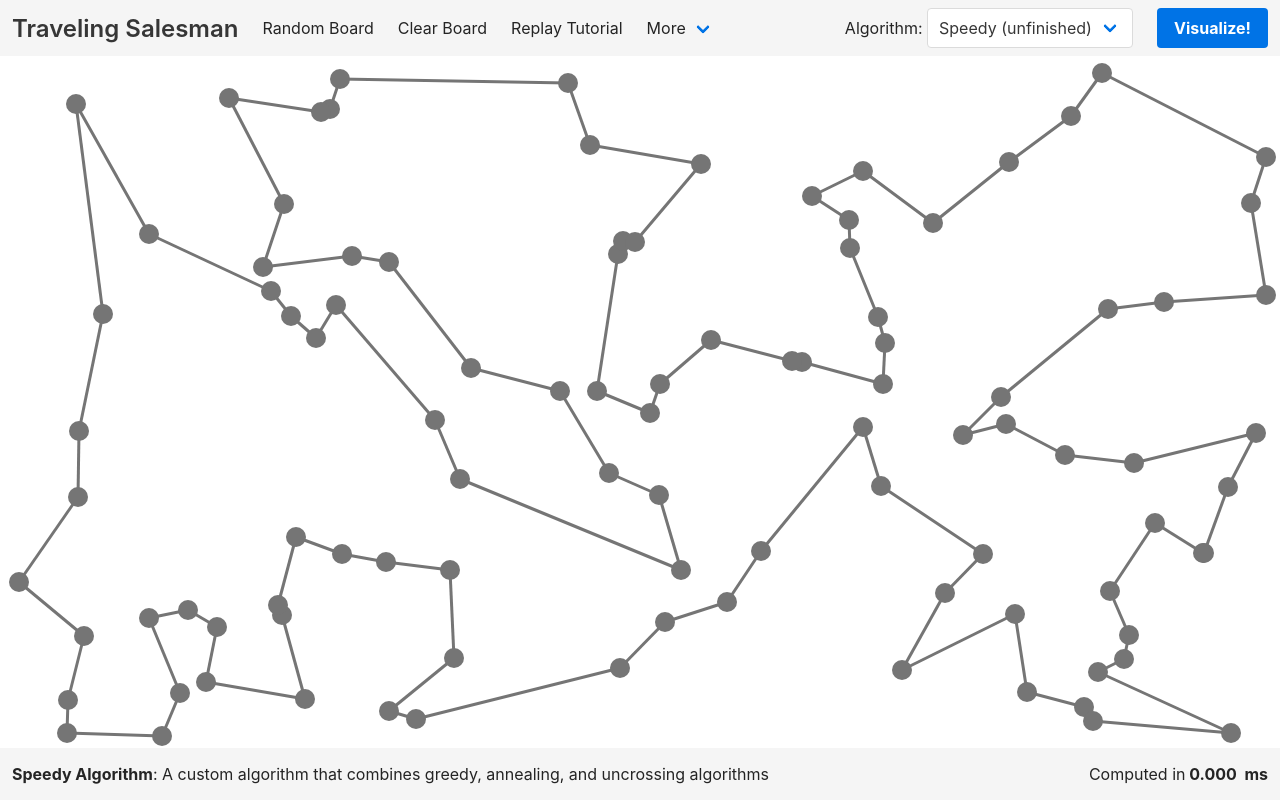
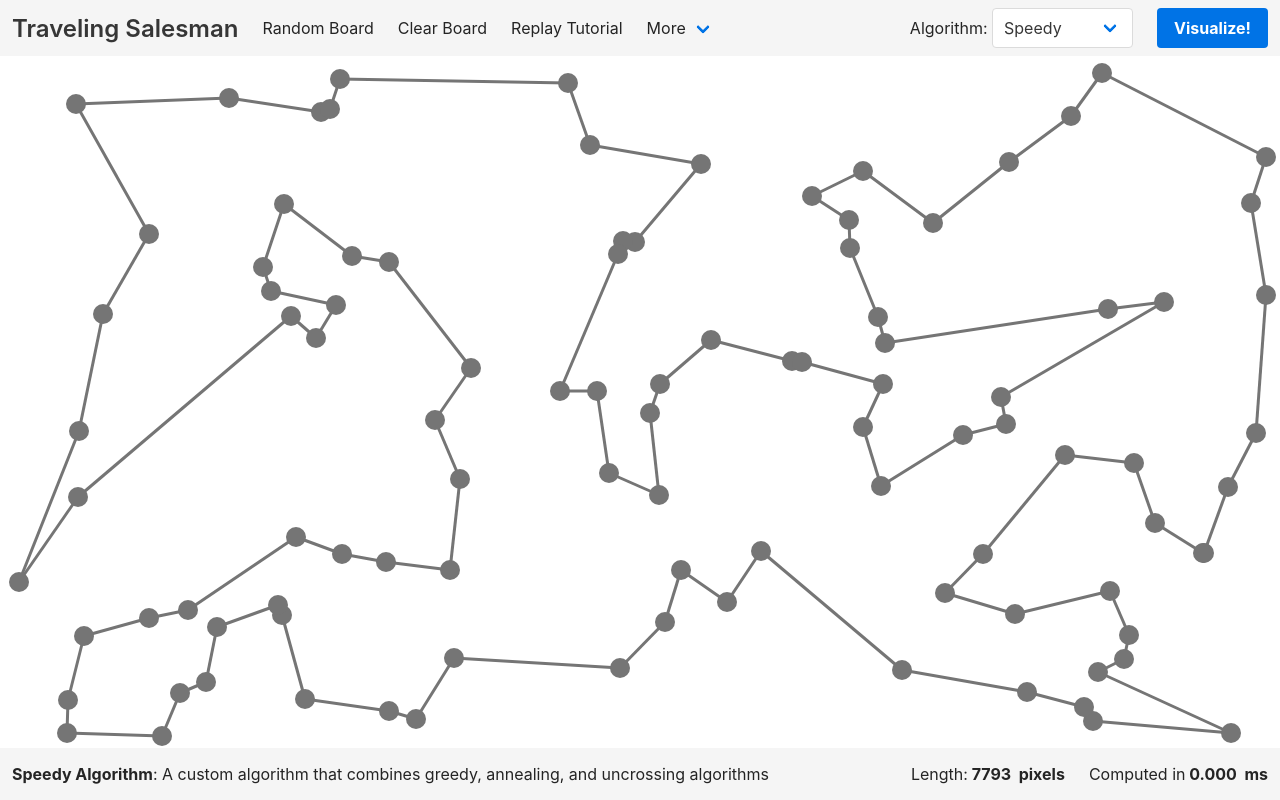
Before and after one commit to Nick-Mazuk/traveling-salesman, a website built with webpack: page index.html in a window 1280 px wide. Built offline with nearby package versions, Linux system fonts and the light colour scheme.

Commit message:
Speedy Finalized

```diff
--- a/_javascript/Algorithms.ts
+++ b/_javascript/Algorithms.ts
@@ -4,6 +4,8 @@ import { City } from './City';
 export class Algorithms {
     static optimize(tour: Tour, algorithm: string, canvas: HTMLCanvasElement, movedCity?: City): Tour {
         if (tour.cities.length < 4) return tour;
+
+        if (!movedCity) tour = Algorithms.bogo(tour);
 
         switch (algorithm) {
             case 'annealing':
@@ -25,7 +27,7 @@ export class Algorithms {
                 tour = Algorithms.speedy(tour, movedCity);
                 break;
             default:
-                tour = Algorithms.uncross(tour, !!movedCity);
+                tour = Algorithms.speedy(tour, movedCity);
         }
         return tour;
     }
@@ -39,6 +41,7 @@ export class Algorithms {
 
         if (canvas != void 0) {
             maxTemp = (canvas.getBoundingClientRect().width + canvas.getBoundingClientRect().height) / 18;
+            console.log(maxTemp)
         }
 
         let largeMultiplier = shortVersion ? 1.8 : 2.5;
@@ -140,6 +143,46 @@ export class Algorithms {
         return tour;
     }
 
+    static speedyAnnealing(tour): Tour {
+        function calcTemp(frame: number, maxTime: number, maxTemp: number): number {
+            return maxTemp * (1 - frame / maxTime) + 0.0001;
+        }
+
+        const maxTemp = tour.cities.length * 3;
+        const maxTime = maxTemp * 50;
+        let frame = 0;
+        let shortestLength = tour.length();
+        let shortest = new Tour(tour.cities);
+
+        let lastTour = shortest;
+        let lastLength = shortestLength;
+
+        while (frame < maxTime) {
+            let temp = calcTemp(frame, maxTime, maxTemp);
+            const tour = new Tour(lastTour.cities);
+
+            const cityA = tour.getRandomCityIndex();
+            let cityB = tour.getRandomCityIndex(cityA, temp);
+
+            const change = tour.getLengthChangeFromSwappingCities(cityA, cityB);
+            const random = Math.random()
+            const prob = Math.exp(-Math.abs(change) / temp);
+            if (change > 0 || (change != 0 && random <= prob)) {
+                tour.swapCitiesByIndex(cityA, cityB);
+                lastTour = tour;
+                let newLength = tour.length();
+                lastLength = newLength;
+                if (newLength < shortestLength) {
+                    shortestLength = newLength;
+                    shortest = tour;
+                }
+            }
+
+            frame++;
+        }
+        return shortest;
+    }
+
     static speedy(tour: Tour, movedCity?: City): Tour {
         if (movedCity != void 0) {
             let cityIndex = tour.cities.indexOf(movedCity);
@@ -155,9 +198,15 @@ export class Algorithms {
                     break;
                 }
             }
-            if (swappedCities) return Algorithms.uncross(tour);
+            if (swappedCities) {
+                tour = Algorithms.speedyAnnealing(tour);
+                return Algorithms.uncross(tour);
+            }
             return tour;
         }
-        return Algorithms.uncross(tour);
+        tour = Algorithms.greedy(tour);
+        tour = Algorithms.speedyAnnealing(tour);
+        tour = Algorithms.uncross(tour, true);
+        return tour;
     }
 }
--- a/_javascript/Tour.ts
+++ b/_javascript/Tour.ts
@@ -60,7 +60,7 @@ export class Tour {
     }
 
     getLengthChangeFromSwappingCities(i: number, j: number): number {
-        if (i == j) return;
+        if (i == j) return 0;
         if (i > j) {
             let temp = i;
             i = j;
--- a/_javascript/main.ts
+++ b/_javascript/main.ts
@@ -21,6 +21,7 @@ let selectedCity: City;
 let mouseClickedPosition: number[];
 let algorithmMode: string;
 let timingElement: HTMLSpanElement;
+let lengthElement: HTMLSpanElement;
 const initialBoardCityCount = 100;
 
 let algorithmDescriptions = {
@@ -48,6 +49,7 @@ function optimizeTourAndDraw(onMouseMove: boolean = false) {
     let endTime = performance.now();
     timingElement.innerHTML = (endTime - startTime).toFixed(3);
     tour.draw(ctx);
+    lengthElement.innerHTML = `${tour.length().toFixed(0)}`;
 }
 
 function getMousePosition(e: MouseEvent): number[] {
@@ -110,7 +112,7 @@ function resizeCities(oldWidth, oldHeight, newWidth, newHeight) {
     }
 }
 
-function createCanvasSize(canvas: HTMLCanvasElement) {
+function createCanvasSize(canvas: HTMLCanvasElement, dontDraw?: boolean) {
     const dpr = window.devicePixelRatio || 1;
 
     let width = window.innerWidth;
@@ -127,11 +129,11 @@ function createCanvasSize(canvas: HTMLCanvasElement) {
     canvas.height = height;
     ctx = canvas.getContext('2d');
     ctx.scale(dpr, dpr);
-    optimizeTourAndDraw();
+    if (dontDraw != false) optimizeTourAndDraw();
 }
 
 function setupCanvas(canvas: HTMLCanvasElement) {
-    createCanvasSize(canvas);
+    createCanvasSize(canvas, false);
 
     canvas.addEventListener('mousedown', canvasClicked);
     canvas.addEventListener('mouseup', canvasMouseReleased);
@@ -173,6 +175,7 @@ function setupEventListeners() {
 function setup() {
     canvas = document.querySelector('canvas');
     timingElement = document.querySelector('#timing');
+    lengthElement = document.querySelector('#length');
     setupCanvas(canvas);
     setupEventListeners();
     randomBoard(initialBoardCityCount);
--- a/index.html
+++ b/index.html
@@ -68,7 +68,7 @@
                                 <option value='annealing'>Annealing</option>
                                 <!-- <option value='genetic'>Genetic (unfinished)</option> -->
                                 <option value='uncross'>2-opt</option>
-                                <option value='speedy' selected>Speedy (unfinished)</option>
+                                <option value='speedy' selected>Speedy</option>
                                 <option value='bogo'>Bogo-style</option>
                             </select>
                         </div>
@@ -100,7 +100,10 @@
 
                 <div class="navbar-end">
                     <div class="navbar-item">
-                        Computed in <b>&nbsp;<span id="timing">2.131</span> &nbsp;ms</b>
+                        Length: <b>&nbsp;<span id="length">-</span> &nbsp;pixels</b>
+                    </div>
+                    <div class="navbar-item">
+                        Computed in <b>&nbsp;<span id="timing">-</span> &nbsp;ms</b>
                     </div>
                 </div>
             </div>
```
Also changed, not shown: lib/bundle.js.
